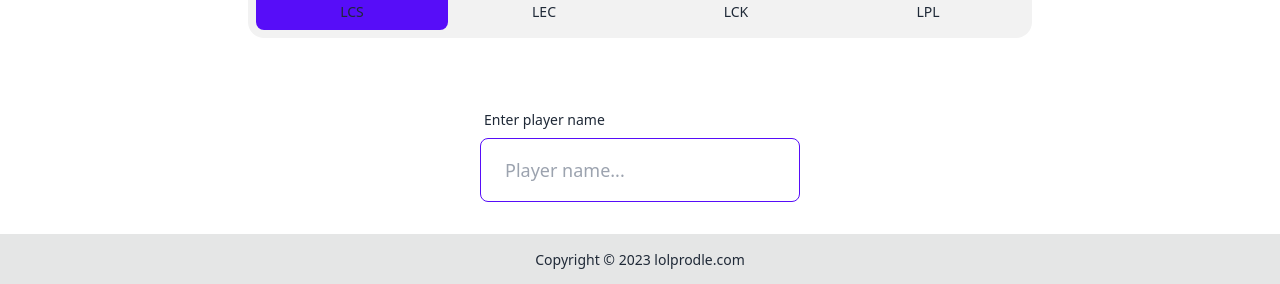
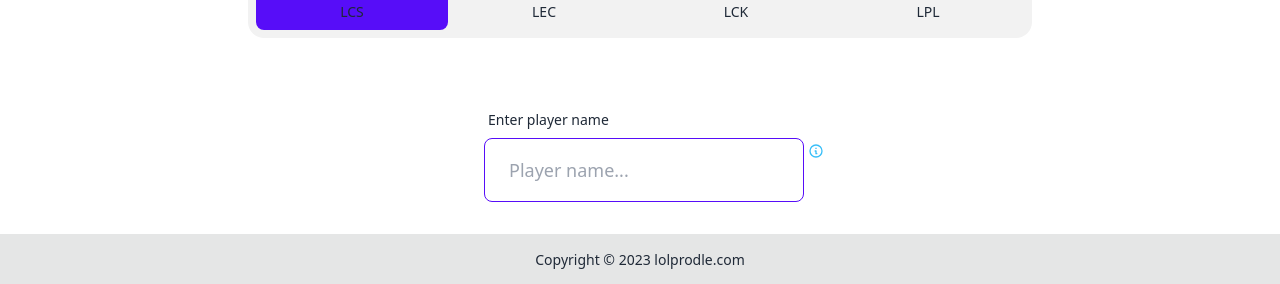
Before and after one commit to xMadKing/lolprodle, a SvelteKit app in the folder frontend/: page / in a window 1280 px wide. Shown: the part 302-586 px from the top of the page. Built offline with nearby package versions, Linux system fonts and the light colour scheme.

Commit message:
Add how to button

```diff
--- /dev/null
+++ b/frontend/src/lib/HowToButton.svelte
@@ -0,0 +1,15 @@
+<div class="dropdown dropdown-end">
+    <label tabindex="0" class="btn btn-circle btn-ghost btn-xs text-info">
+        <svg xmlns="http://www.w3.org/2000/svg" fill="none" viewBox="0 0 24 24" class="w-4 h-4 stroke-current">
+            <path stroke-linecap="square" stroke-linejoin="round" stroke-width="2" d="M13 16h-1v-4h-1m1-4h.01M21 12a9 9 0 11-18 0 9 9 0 0118 0z"></path>
+        </svg>
+    </label>
+    <div tabindex="0" class="card compact dropdown-content z-[1] shadow bg-base-100 rounded-box w-64">
+        <div class="card-body">
+            <h2 class="card-title">How to play</h2>
+            <p>Everyday a new pro player is selected for each region. You can select the region by clicking one of the logos above.
+            Your task is to figure out the player name and enter it in the box besides.
+            </p>
+        </div>
+    </div>
+</div>
--- /dev/null
+++ b/frontend/src/lib/Input.svelte
@@ -0,0 +1,6 @@
+<div class="form-control w-full max-w-xs ml-8">
+  <label class="label">
+    <span class="label-text">Enter player name</span>
+  </label>
+  <input type="text" placeholder="Player name..." class="input input-bordered input-primary input-lg w-full max-w-xs" />
+</div>
--- a/frontend/src/lib/Inputdiv.svelte
+++ /dev/null
@@ -1,8 +0,0 @@
-<div class="flex items-center justify-center py-8">
-  <div class="form-control w-full max-w-xs">
-    <label class="label">
-      <span class="label-text">Enter player name</span>
-    </label>
-    <input type="text" placeholder="Player name..." class="input input-bordered input-primary input-lg w-full max-w-xs" />
-  </div>
-</div>
--- a/frontend/src/routes/+page.svelte
+++ b/frontend/src/routes/+page.svelte
@@ -1,15 +1,21 @@
 <script>
 	import Footer from '$lib/Footer.svelte';
 	import Navbar from '$lib/Navbar.svelte';
-	import Inputdiv from '$lib/Inputdiv.svelte';
+	import Input from '$lib/Input.svelte';
 	import RegionSelector from '$lib/RegionSelector.svelte';
+	import HowToButton from '$lib/HowToButton.svelte';
 </script>
 
 <Navbar />
+
 <p>some content</p>
 
 <RegionSelector />
 
-<Inputdiv />
+<div class="flex items-center justify-center py-8">
+	<Input />
+	<HowToButton />
+</div>
+
 
 <Footer />
```
